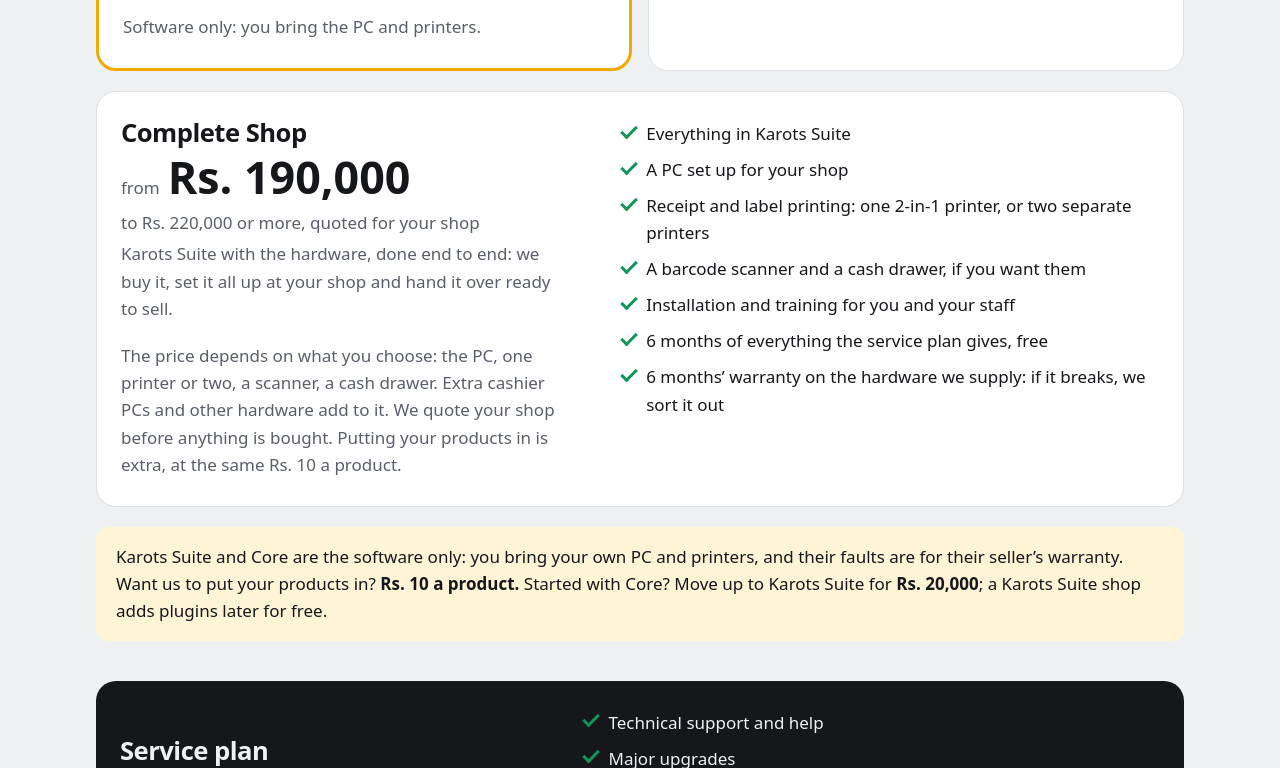
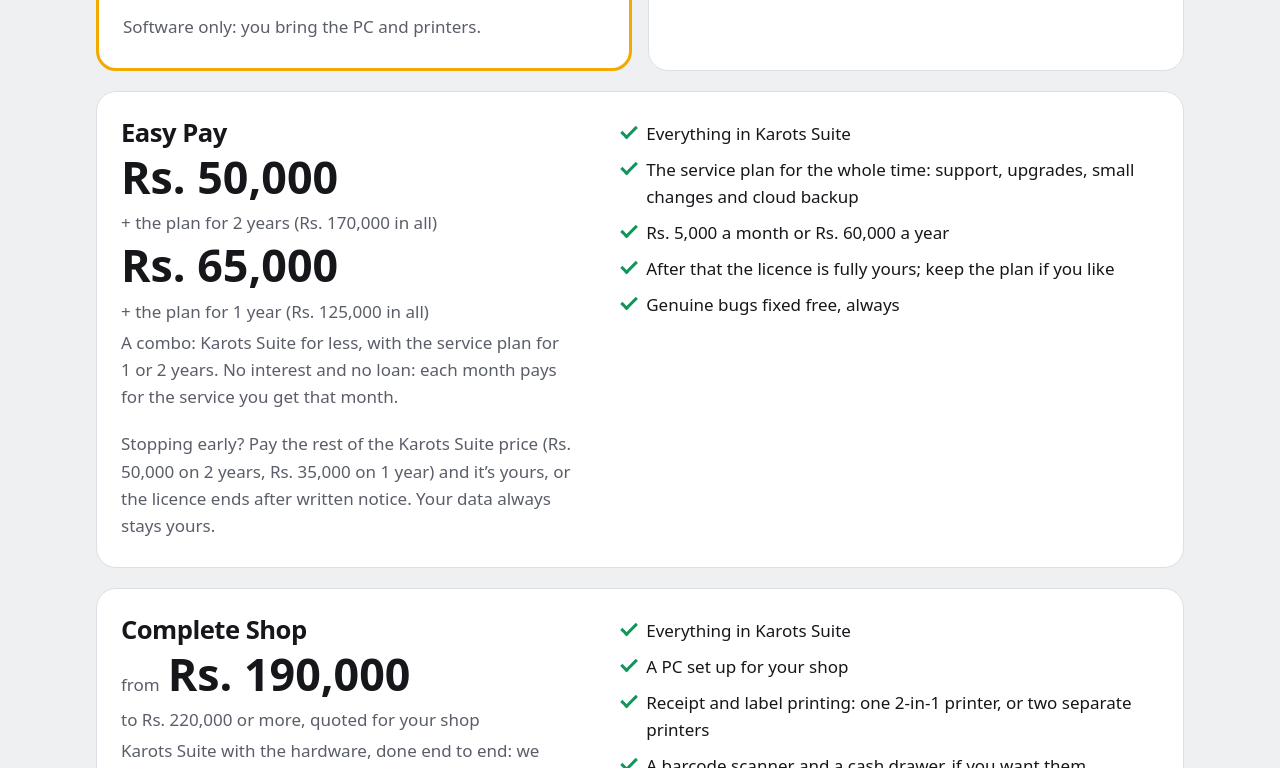
Before and after one commit to Adhnan23/karots-pos-site, an Astro site: page /pricing in a window 1280 px wide. Shown: the part 748-1516 px from the top of the page. Built offline with nearby package versions, Linux system fonts and the light colour scheme; Astro itself is replaced by a stand-in of ours; a web font is replaced by a local one.

Commit message:
feat: Easy Pay — a combo, not a loan: Karots Suite for Rs. 50,000 + the plan for 2 years (Rs. 170,000) or Rs. 65,000 + 1 year (Rs. 125,000), then the licence is the shop's; stopping early = the rest of the Suite price

```diff
--- a/src/data/faq.ts
+++ b/src/data/faq.ts
@@ -11,7 +11,7 @@ export const FAQ: { q: string; a: string }[] = [
   { q: 'Where is my data kept?', a: 'On your own PC. It backs itself up every 6 hours and keeps the last 28 (about a week), copies each backup to a USB stick or another PC, and with the service plan sends an encrypted copy to the cloud once a day. The backups on the PC and the USB are not encrypted, so keep the stick somewhere safe, and take it home now and then: a backup on the same disk dies with that disk.' },
   { q: 'How do updates work?', a: 'Your shop never updates by itself. When you press Update it backs up first, installs the new version, and goes back to the old one if the new one won’t start.' },
   { q: 'Can I try it before buying?', a: 'Yes. We can show it at your shop with your kind of products. Call or message us to set a time.' },
-  { q: 'How much does it cost?', a: 'Karots Suite is Rs. 100,000 once, with the plugins your shop wants and the Karots Shelf app. Core, without plugins or Karots Shelf, is Rs. 80,000. Both include installation, training and your first 3 months of the service plan free. Complete Shop brings the hardware too (PC, printers, scanner, drawer as you choose), set up and ready, with 6 months of the plan and 6 months’ warranty on the hardware: usually Rs. 190,000 to 220,000, more with extra cashier PCs, quoted for your shop. We do it end to end; putting your products in is Rs. 10 a product on any plan. After that the plan, Rs. 5,000 a month or Rs. 60,000 a year, brings support, major upgrades, small changes, maintenance and cloud backup.' },
+  { q: 'How much does it cost?', a: 'Karots Suite is Rs. 100,000 once, with the plugins your shop wants and the Karots Shelf app. Core, without plugins or Karots Shelf, is Rs. 80,000. Both include installation, training and your first 3 months of the service plan free. Complete Shop brings the hardware too (PC, printers, scanner, drawer as you choose), set up and ready, with 6 months of the plan and 6 months’ warranty on the hardware: usually Rs. 190,000 to 220,000, more with extra cashier PCs, quoted for your shop. We do it end to end; putting your products in is Rs. 10 a product on any plan. Easy Pay is a combo, not a loan: Karots Suite for Rs. 50,000 with 2 years of the service plan (Rs. 170,000 in all), or Rs. 65,000 with 1 year (Rs. 125,000 in all), no interest, and after that it is yours. After that the plan, Rs. 5,000 a month or Rs. 60,000 a year, brings support, major upgrades, small changes, maintenance and cloud backup.' },
   { q: 'Do I pay for bug fixes after the first 3 months?', a: 'No. A genuine bug in Karots Suite is fixed free, always, with or without a service plan. What is charged without a plan is help and support, new features and work made only for your shop.' },
   { q: 'What happens if I stop the service plan?', a: 'Your shop keeps selling exactly as it is, and bug fixes still reach you. New cloud backups stop; the last one is kept for 30 days and we bring it back if you ask. The backups on your own PC and USB carry on. You can join again any time.' },
   { q: 'Can I move Karots Suite to a new PC?', a: 'Yes. A licence is for the one PC that runs it. If that PC breaks, is replaced or needs a format, tell us and we move or reinstall it free from your latest backup. Running it on two PCs at once needs a second licence.' },
--- a/src/data/pricing.ts
+++ b/src/data/pricing.ts
@@ -13,6 +13,24 @@ export const PLANS = [
     without: 'Software only, with no plugins and no Karots Shelf app.',
   },
 ]
+
+/** A combo, not credit (user, 2026-11-24): Karots Suite at a lower price with 2 years of the service plan; no interest. */
+export const EASY_PAY = {
+  name: 'Easy Pay',
+  options: [
+    { months: 24, start: 50000, total: 170000, rest: 50000 },
+    { months: 12, start: 65000, total: 125000, rest: 35000 },
+  ],
+  line: 'A combo: Karots Suite for less, with the service plan for 1 or 2 years. No interest and no loan: each month pays for the service you get that month.',
+  gets: [
+    'Everything in Karots Suite',
+    'The service plan for the whole time: support, upgrades, small changes and cloud backup',
+    'Rs. 5,000 a month or Rs. 60,000 a year',
+    'After that the licence is fully yours; keep the plan if you like',
+    'Genuine bugs fixed free, always',
+  ],
+  note: 'Stopping early? Pay the rest of the Karots Suite price (Rs. 50,000 on 2 years, Rs. 35,000 on 1 year) and it’s yours, or the licence ends after written notice. Your data always stays yours.',
+}
 
 /** Karots Suite with the hardware (user, 2026-11-24): quoted per shop, the price moves with the hardware chosen. */
 export const COMPLETE = {
--- a/src/lib/llms.ts
+++ b/src/lib/llms.ts
@@ -12,7 +12,8 @@ const ABOUT = `# Karots Suite
 Made by Karots, Sri Lanka. Karots Suite Rs. 100,000 once (with the shop's plugins and the Karots Shelf app); Core
 Rs. 80,000 (no plugins or Shelf); both with installation, training and the first 3 months of the service plan free.
 Complete Shop (Karots Suite + PC, printers, scanner, drawer as chosen, set up): about Rs. 190,000 to 220,000 or more,
-quoted per shop, with 6 months of the plan and 6 months' hardware warranty.
+quoted per shop, with 6 months of the plan and 6 months' hardware warranty. Easy Pay (a combo, no interest): Karots Suite
+for Rs. 50,000 + the plan for 2 years (Rs. 170,000), or Rs. 65,000 + 1 year (Rs. 125,000); then the licence is the shop's.
 Genuine bugs are fixed free, always. Service plan Rs. 5,000 a month or Rs. 60,000 a year: support, major upgrades, small
 changes, maintenance, cloud backup. One licence = the one PC that runs it. Main PC: 64-bit Windows 10 / 11 or Linux;
 recommended Core i3 2nd gen, 4 GB, 20 GB free SSD, 1366 × 768; minimum Core 2 Duo, 2 GB, 5 GB free hard disk, 1024 × 768.
--- a/src/pages/pricing.astro
+++ b/src/pages/pricing.astro
@@ -2,7 +2,7 @@
 import Base from '../layouts/Base.astro'
 import Button from '../components/Button.astro'
 import { CONTACT } from '../data/site'
-import { CASHIER_PC, COMPLETE, CORE_TO_SUITE, DISK_YEAR, INCLUDED, PLANS, PRODUCT_ENTRY, REQUIREMENTS, SERVICE, WHO_PAYS, rs } from '../data/pricing'
+import { CASHIER_PC, COMPLETE, CORE_TO_SUITE, EASY_PAY, DISK_YEAR, INCLUDED, PLANS, PRODUCT_ENTRY, REQUIREMENTS, SERVICE, WHO_PAYS, rs } from '../data/pricing'
 import { softwareApplication } from '../lib/jsonld'
 ---
 <Base title="Pricing — Karots Suite" description={`Karots Suite ${rs(100000)} or Core ${rs(80000)}, once. Bugs fixed free, always; 3 months of the service plan free, then ${rs(SERVICE.monthly)} a month if you want it.`} path="/pricing/" jsonLd={[softwareApplication(Astro.site!)]}>
@@ -23,6 +23,18 @@ import { softwareApplication } from '../lib/jsonld'
         </section>
       ))}
     </div>
+
+    <section class="plan complete" aria-labelledby="plan-easy">
+      <div>
+        <h2 id="plan-easy">{EASY_PAY.name}</h2>
+        {EASY_PAY.options.map((o) => (
+          <p class="price"><span class="n">{rs(o.start)}</span> <span class="once">+ the plan for {o.months / 12 === 1 ? '1 year' : `${o.months / 12} years`} ({rs(o.total)} in all)</span></p>
+        ))}
+        <p class="line">{EASY_PAY.line}</p>
+        <p class="without">{EASY_PAY.note}</p>
+      </div>
+      <ul>{EASY_PAY.gets.map((g) => <li>{g}</li>)}</ul>
+    </section>
 
     <section class="plan complete" aria-labelledby="plan-complete">
       <div>
```
Also changed, not shown: test/dist.test.ts (+1 -1 lines).
